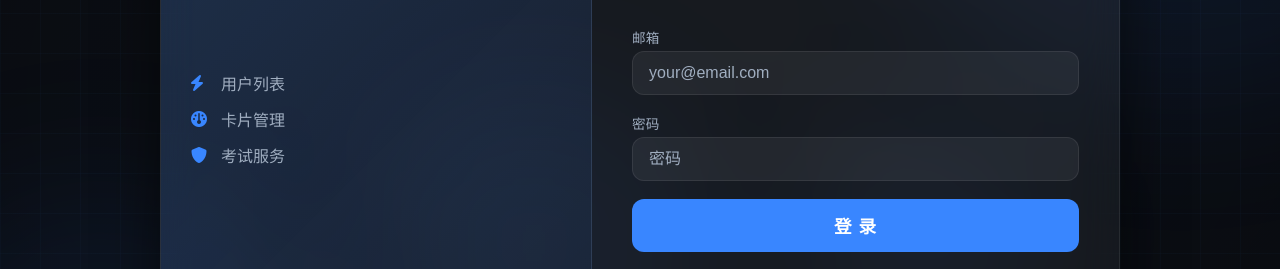
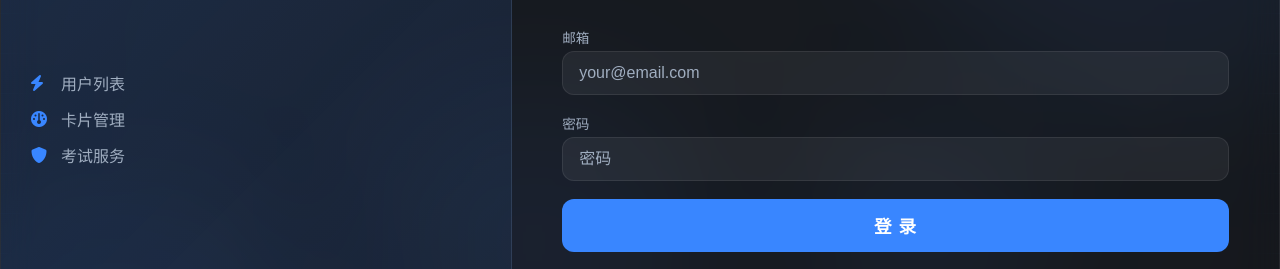
Before and after one commit to mcxgjkh/crac, a plain HTML site: page admin/index.html in a window 1280 px wide. Shown: the part 307-576 px from the top of the page. Drawn offline with nearby package versions, Linux system fonts and the light colour scheme.

Commit message:
Update admin.css

```diff
--- a/admin/admin.css
+++ b/admin/admin.css
@@ -1123,3 +1123,25 @@ body {
     overflow-x: auto; /* 表格可水平滚动 */
     max-width: 100%;
 }
+
+/* ===== 双栏布局全屏 ===== */
+.layout-dual .login-card-shell {
+    max-width: 100% !important;
+    width: 100vw;
+    height: 100vh;
+    border-radius: 0;
+    box-shadow: none;
+}
+.layout-dual .login-card {
+    border-radius: 0;
+    min-height: 100vh;
+    height: 100vh;
+}
+.layout-dual .login-brand-side {
+    flex: 0 0 40%;
+}
+.layout-dual .login-form-side {
+    flex: 1;
+    padding: 60px 50px;
+    justify-content: center;
+}
```
